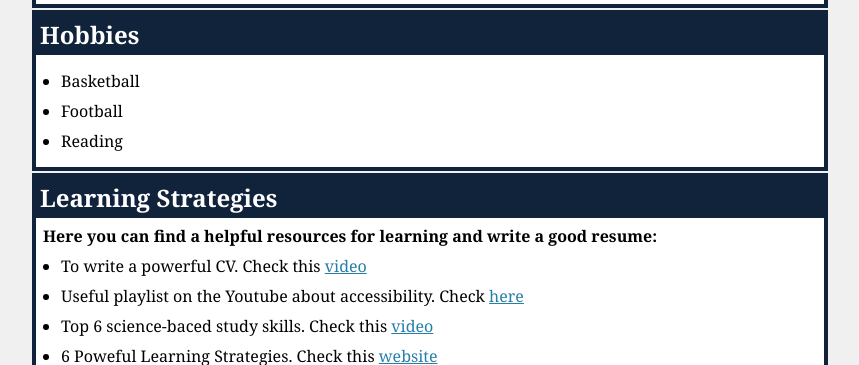
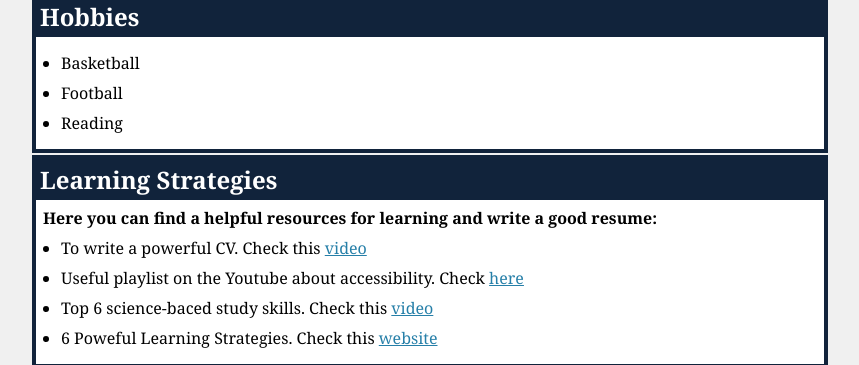
Before and after one commit to zmagzoub/hyf-html-css, a plain HTML site: page week1/index.html in a window 1280 px wide. Shown: the part 735-1100 px from the top of the page, without its empty margins (210-1069 px from the left). Drawn offline with Linux system fonts and the light colour scheme.

Commit message:
Update index.css

```diff
--- a/week1/index.css
+++ b/week1/index.css
@@ -1,6 +1,5 @@
 
-html, body, h1, h2, h3, ul, li, a, p,
-article, aside, footer, header, main, nav, section {
+* {
   padding: 0;
   margin: 0;
 }
```
